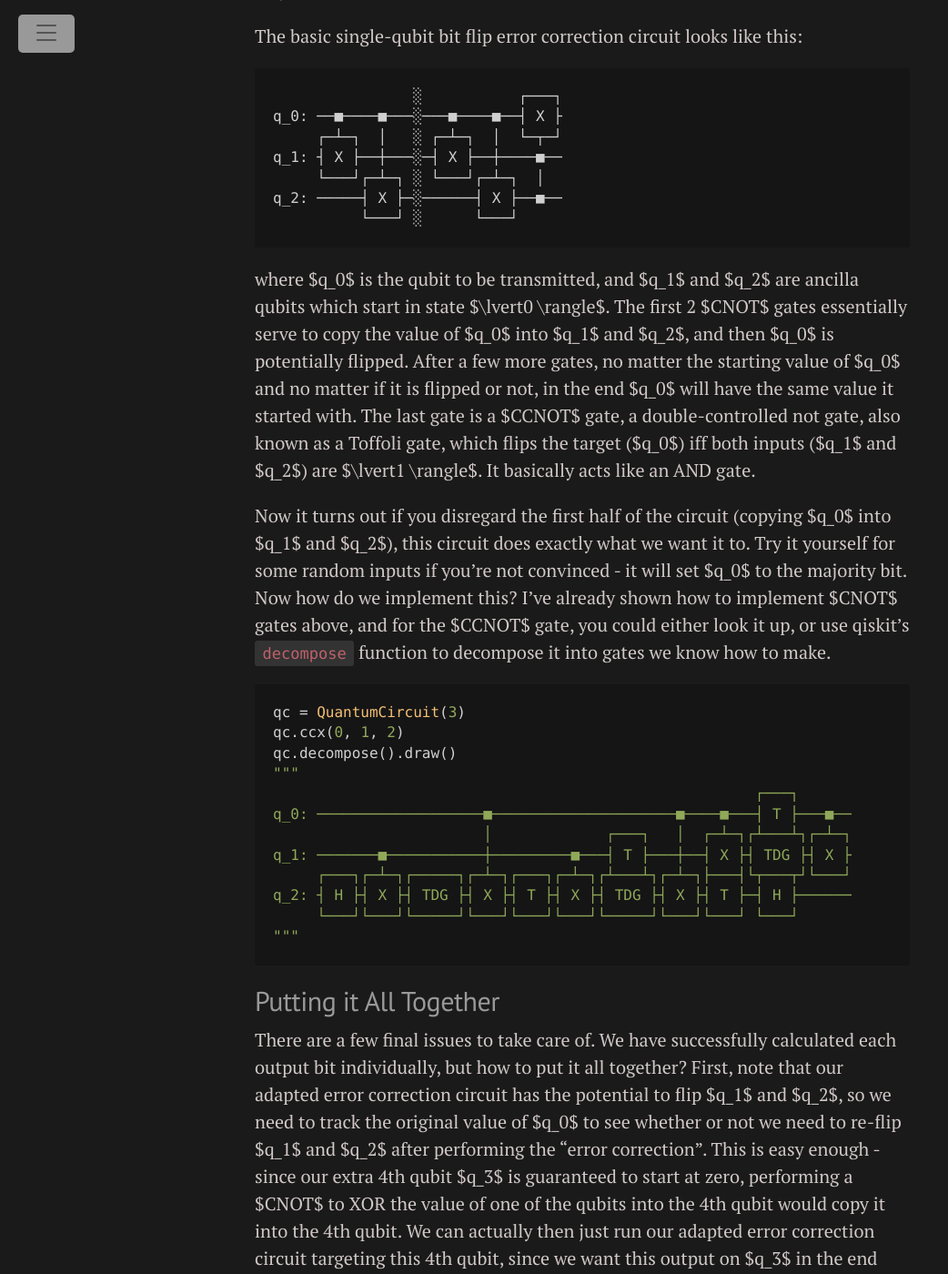
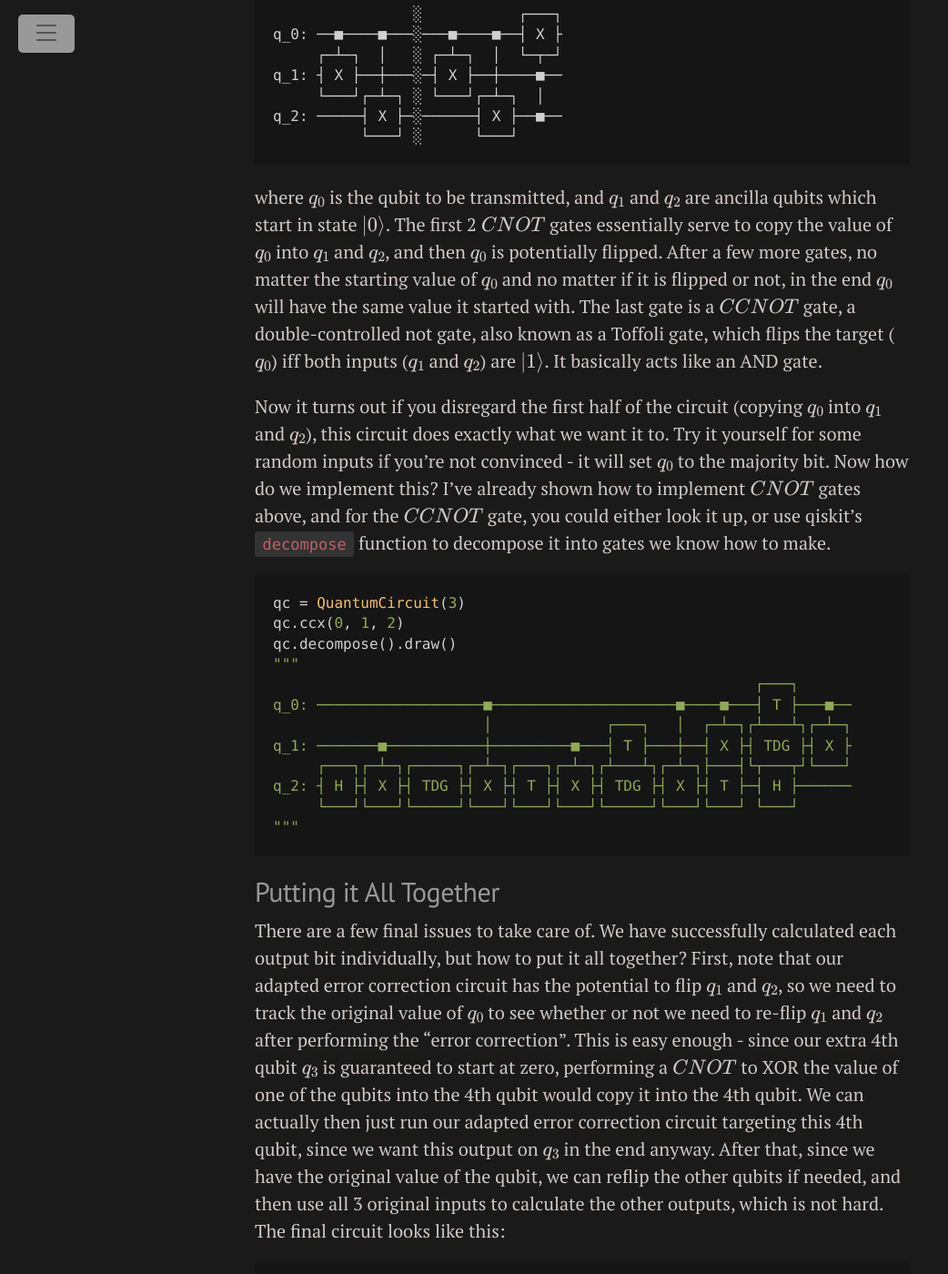
Before and after one commit to Quintec/Quintec.github.io, a Jekyll site: the page built from _posts/2022-05-19-quantum-engine.md, in a window 1280 px wide and 1400 px high, scrolled down 6028 px. Shown: the whole window at 91% size, without its empty margins (0-1042 px from the left). Built offline with Jekyll 4.4.1, drawn with Linux system fonts in a browser that asks for light colours; formulas are drawn with MathJax 3; some of the changed text lies outside the part shown.

Commit message:
latex fix

````diff
--- a/_posts/2022-05-19-quantum-engine.md
+++ b/_posts/2022-05-19-quantum-engine.md
@@ -188,15 +188,15 @@ def check_Circuit(self):
         return True
 ```
 
-So given 3 inputs $a, b, c$ and 4 total qubits to work with, we need to set the outputs to be $a$, $a \oplus b \oplus c$, and $(a\&b)\lvert(b\&c)\lvert(c\&a)$. And it looks like the only gates that we are able to use are $H, T, TDG$, and $CZ$.
+So given 3 inputs $$a, b, c$$ and 4 total qubits to work with, we need to set the outputs to be $$a$$, $$a \oplus b \oplus c$$, and $$(a\&b)\lvert(b\&c)\lvert(c\&a)$$. And it looks like the only gates that we are able to use are $$H, T, TDG$$, and $$CZ$$.
 
 ## Initial Thoughts
 
-Note the line `self.circuit.measure([0,2,3],[0,1,2])` in the `generate_Circuit` function. This means that the outputs need to be on qubits $0, 2, $ and $3$ (and the inputs are on qubits $0, 1, $ and $2$ as shown in the beginning of the function).
+Note the line `self.circuit.measure([0,2,3],[0,1,2])` in the `generate_Circuit` function. This means that the outputs need to be on qubits $$0, 2, $$ and $$3$$ (and the inputs are on qubits $$0, 1, $$ and $$2$$ as shown in the beginning of the function).
 
 The first output is simple by itself - just don't do anything to the input! This is actually a bit tricky once we implement the others, as you soon will see.
 
-The second output needs to be the XOR of all the inputs. It turns out this isn't too hard either - a $CNOT$ (or $CX$) gate effectively performs XOR. (Remember that a $CNOT$ gate flips the second qubit (across the $x$ axis, hence the name $CX$) iff the first qubit is $\lvert1\rangle$.) That is, for classical bits, $\text{CNOT}(a, b)$ takes $(a, b)$ to $(a, a \oplus b)$. There's just one small problem - we aren't allowed $CNOT$ gates! But we are allowed $CZ$ gates, which flips the second qubit across the $z$ axis iff the first qubit is $\lvert1\rangle$. These two operations only differ by an axis, and it turns out that $HZH = X$ (and $HXH = Z$), so we can implement $CNOT$ gates in this way. Remembering that this output needs to be on qubit 2, we can simply apply $CNOT$s with control qubits 0 and 1 targeting qubit 2, which would take $(a, b, c)$ to $(a, b, a \oplus b \oplus c)$ as desired.
+The second output needs to be the XOR of all the inputs. It turns out this isn't too hard either - a $$CNOT$$ (or $$CX$$) gate effectively performs XOR. (Remember that a $$CNOT$$ gate flips the second qubit (across the $$x$$ axis, hence the name $$CX$$) iff the first qubit is $$\lvert1\rangle$$.) That is, for classical bits, $$\text{CNOT}(a, b)$$ takes $$(a, b)$$ to $$(a, a \oplus b)$$. There's just one small problem - we aren't allowed $$CNOT$$ gates! But we are allowed $$CZ$$ gates, which flips the second qubit across the $$z$$ axis iff the first qubit is $$\lvert1\rangle$$. These two operations only differ by an axis, and it turns out that $$HZH = X$$ (and $$HXH = Z$$), so we can implement $$CNOT$$ gates in this way. Remembering that this output needs to be on qubit 2, we can simply apply $$CNOT$$s with control qubits 0 and 1 targeting qubit 2, which would take $$(a, b, c)$$ to $$(a, b, a \oplus b \oplus c)$$ as desired.
 
 ```python
 qc = QuantumCircuit(4, 3)
@@ -218,7 +218,7 @@ c: 3/════════════════
 """
 ```
 
-The third output is a bit trickier. $(a\&b)\lvert(b\&c)\lvert(c\&a)$ is a complicated expression. While it is possible to construct circuits that simulate AND and OR, the main problem is that to be able to use the value of each input twice, we would need multiple ancillary qubits so that the value of the inputs aren't lost. Instead, it helps to think of the expression as a whole rather than the individual parts. What it's really saying is "set the output bit to $\lvert1\rangle$ if at least 2 of the input bits are $\lvert1\rangle$". Or, if you think about it, "set the output bit to the majority of the input bits". What does this sound like? To me, error correction comes to mind.
+The third output is a bit trickier. $$(a\&b)\lvert(b\&c)\lvert(c\&a)$$ is a complicated expression. While it is possible to construct circuits that simulate AND and OR, the main problem is that to be able to use the value of each input twice, we would need multiple ancillary qubits so that the value of the inputs aren't lost. Instead, it helps to think of the expression as a whole rather than the individual parts. What it's really saying is "set the output bit to $$\lvert1\rangle$$ if at least 2 of the input bits are $$\lvert1\rangle$$". Or, if you think about it, "set the output bit to the majority of the input bits". What does this sound like? To me, error correction comes to mind.
 
 The basic single-qubit bit flip error correction circuit looks like this:
 
@@ -232,9 +232,9 @@ q_2: ─────┤ X ├─░──────┤ X ├──■──
           └───┘ ░      └───┘
 ```
 
-where $q_0$ is the qubit to be transmitted, and $q_1$ and $q_2$ are ancilla qubits which start in state $\lvert0 \rangle$. The first 2 $CNOT$ gates essentially serve to copy the value of $q_0$ into $q_1$ and $q_2$, and then $q_0$ is potentially flipped. After a few more gates, no matter the starting value of $q_0$ and no matter if it is flipped or not, in the end $q_0$ will have the same value it started with. The last gate is a $CCNOT$ gate, a double-controlled not gate, also known as a Toffoli gate, which flips the target ($q_0$) iff both inputs ($q_1$ and $q_2$) are $\lvert1 \rangle$. It basically acts like an AND gate.
+where $$q_0$$ is the qubit to be transmitted, and $$q_1$$ and $$q_2$$ are ancilla qubits which start in state $$\lvert0 \rangle$$. The first 2 $$CNOT$$ gates essentially serve to copy the value of $$q_0$$ into $$q_1$$ and $$q_2$$, and then $$q_0$$ is potentially flipped. After a few more gates, no matter the starting value of $$q_0$$ and no matter if it is flipped or not, in the end $$q_0$$ will have the same value it started with. The last gate is a $$CCNOT$$ gate, a double-controlled not gate, also known as a Toffoli gate, which flips the target ($$q_0$$) iff both inputs ($$q_1$$ and $$q_2$$) are $$\lvert1 \rangle$$. It basically acts like an AND gate.
 
-Now it turns out if you disregard the first half of the circuit (copying $q_0$ into $q_1$ and $q_2$), this circuit does exactly what we want it to. Try it yourself for some random inputs if you're not convinced - it will set $q_0$ to the majority bit. Now how do we implement this? I've already shown how to implement $CNOT$ gates above, and for the $CCNOT$ gate, you could either look it up, or use qiskit's `decompose` function to decompose it into gates we know how to make.
+Now it turns out if you disregard the first half of the circuit (copying $$q_0$$ into $$q_1$$ and $$q_2$$), this circuit does exactly what we want it to. Try it yourself for some random inputs if you're not convinced - it will set $$q_0$$ to the majority bit. Now how do we implement this? I've already shown how to implement $$CNOT$$ gates above, and for the $$CCNOT$$ gate, you could either look it up, or use qiskit's `decompose` function to decompose it into gates we know how to make.
 
 ```python
 qc = QuantumCircuit(3)
@@ -253,7 +253,7 @@ q_2: ┤ H ├┤ X ├┤ TDG ├┤ X ├┤ T ├┤ X ├┤ TDG ├┤ X
 
 ## Putting it All Together
 
-There are a few final issues to take care of. We have successfully calculated each output bit individually, but how to put it all together? First, note that our adapted error correction circuit has the potential to flip $q_1$ and $q_2$, so we need to track the original value of $q_0$ to see whether or not we need to re-flip $q_1$ and $q_2$ after performing the "error correction". This is easy enough - since our extra 4th qubit $q_3$ is guaranteed to start at zero, performing a $CNOT$ to XOR the value of one of the qubits into the 4th qubit would copy it into the 4th qubit. We can actually then just run our adapted error correction circuit targeting this 4th qubit, since we want this output on $q_3$ in the end anyway. After that, since we have the original value of the qubit, we can reflip the other qubits if needed, and then use all 3 original inputs to calculate the other outputs, which is not hard. The final circuit looks like this:
+There are a few final issues to take care of. We have successfully calculated each output bit individually, but how to put it all together? First, note that our adapted error correction circuit has the potential to flip $$q_1$$ and $$q_2$$, so we need to track the original value of $$q_0$$ to see whether or not we need to re-flip $$q_1$$ and $$q_2$$ after performing the "error correction". This is easy enough - since our extra 4th qubit $$q_3$$ is guaranteed to start at zero, performing a $$CNOT$$ to XOR the value of one of the qubits into the 4th qubit would copy it into the 4th qubit. We can actually then just run our adapted error correction circuit targeting this 4th qubit, since we want this output on $$q_3$$ in the end anyway. After that, since we have the original value of the qubit, we can reflip the other qubits if needed, and then use all 3 original inputs to calculate the other outputs, which is not hard. The final circuit looks like this:
 
 ```python
 from qiskit import *
````
